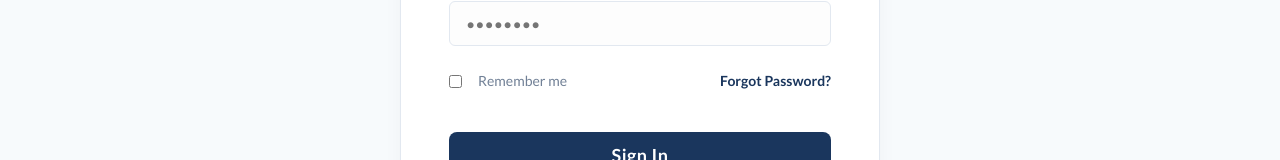
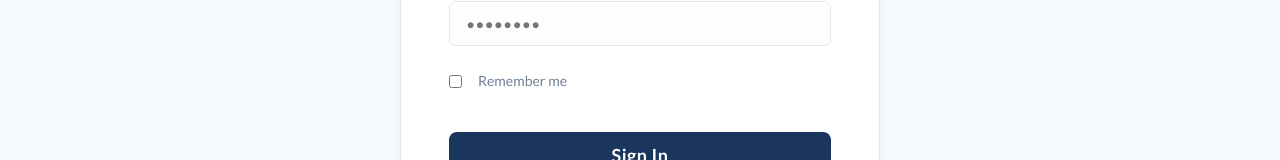
Before and after one commit to dhaneshvaibhav/hackathon, a React (Vite) app in the folder client/kl-hackathon/: page /login in a window 1280 px wide. Shown: the part 492-652 px from the top of the page. Built offline with nearby package versions, Linux system fonts and the light colour scheme; no server answers; a web font is replaced by a local one.

Commit message:
refactor(login): remove forgot password link from login form
The link was non-functional and will be reimplemented as part of a separate password recovery feature.

```diff
--- a/client/kl-hackathon/src/pages/Login.jsx
+++ b/client/kl-hackathon/src/pages/Login.jsx
@@ -98,7 +98,6 @@ const Login = () => {
                             <span className="checkmark"></span>
                             Remember me
                         </label>
-                        <a href="#" className="forgot-password">Forgot Password?</a>
                     </div>
 
                     <button type="submit" className="btn btn-primary auth-btn" disabled={loading}>
```
